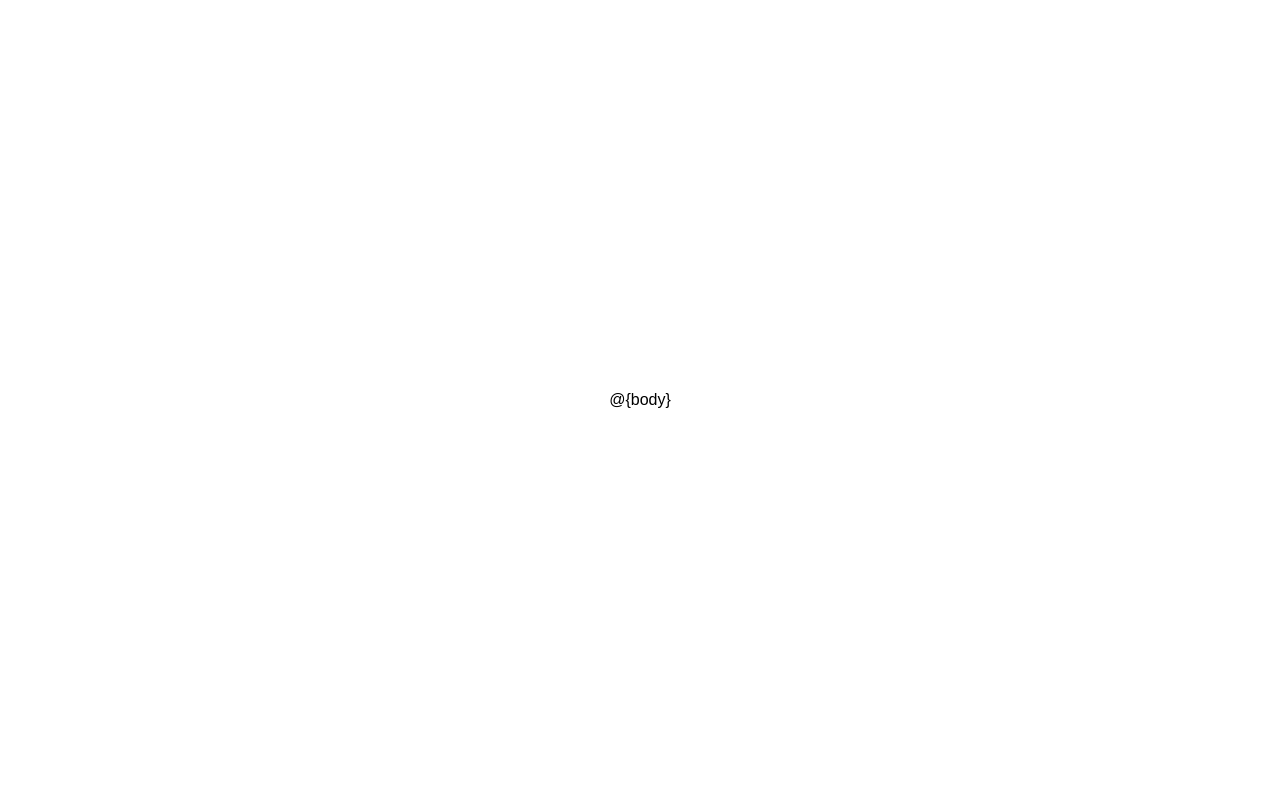
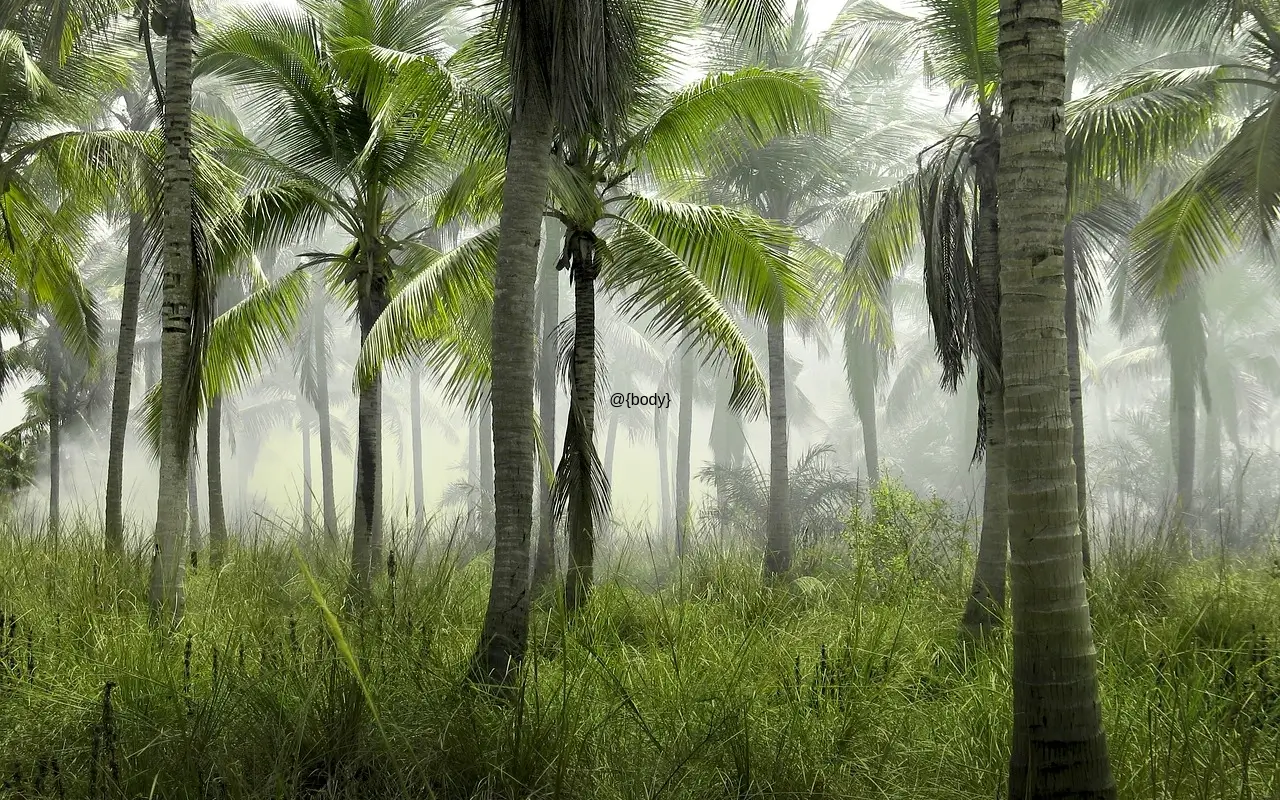
Before and after one commit to LisaReitinger/travel-multiple-choice, a website: page views/layout.html in a window 1280 px wide. Drawn offline with nearby package versions, Linux system fonts and the light colour scheme.

Commit message:
Set background image from github

```diff
--- a/views/layout.html
+++ b/views/layout.html
@@ -20,6 +20,8 @@
             flex-direction: column;
             justify-content: center;
             align-items: center;
+            background: url("https://raw.githubusercontent.com/LisaReitinger/travel-multiple-choice/refs/heads/main/assets/images/palm-trees.webp")  no-repeat center center fixed;
+            background-size: cover;
         }
 
         /**
```
